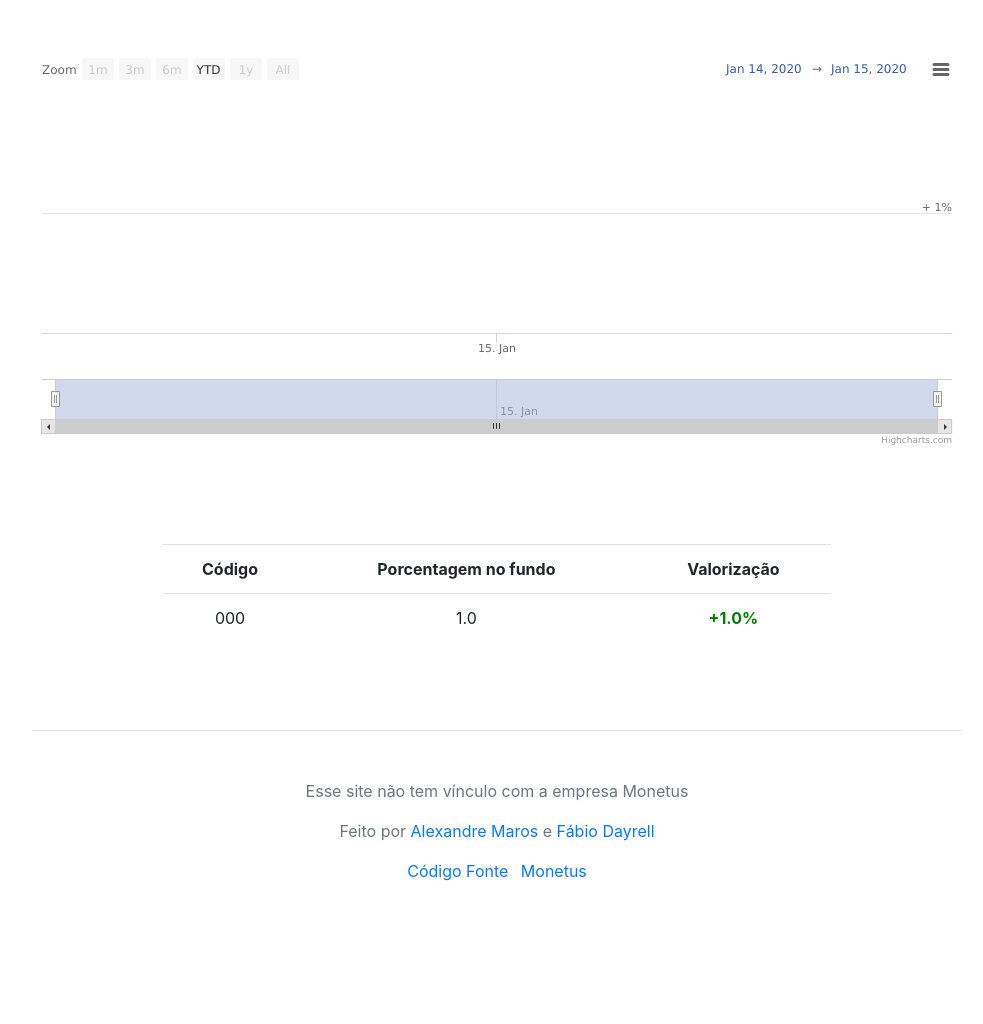
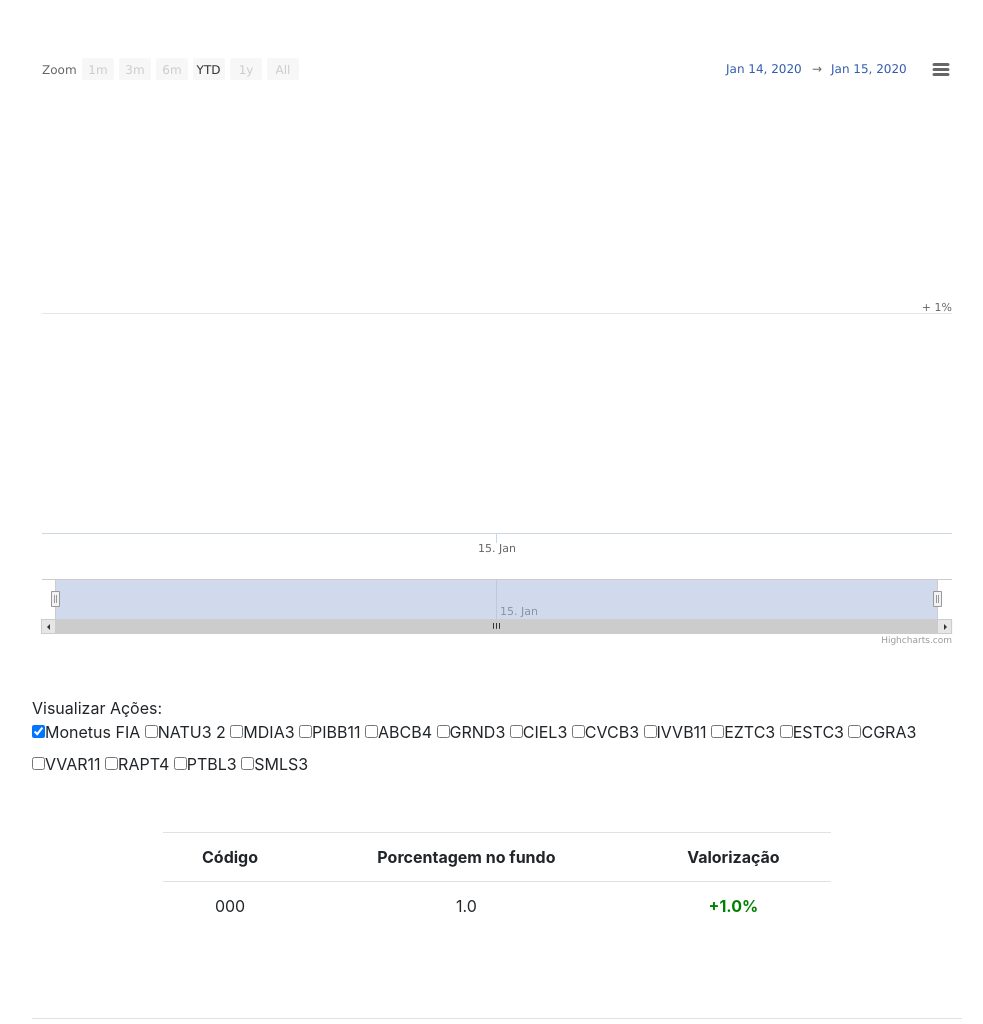
Before and after one commit to alepmaros/monetus-fiavis, a Django app: page /monetus/ in a window 1280 px wide. Shown: the part 249-1273 px from the top of the page, without its empty margins (143-1126 px from the left). Before the commit the page ends 1130 px from the top, so only its background shows below. Run offline with Django 3.2, Linux system fonts and the light colour scheme; tables that the repository leaves empty hold one stand-in row (values such as "Sample post"); some libraries are stand-ins or nearby versions.

Commit message:
Controle de ações que pode visualizar + reindentação (precisa refatorar chart)

```diff
--- a/monetus_fiavis/fiavis/templates/fiavis/chart.html
+++ b/monetus_fiavis/fiavis/templates/fiavis/chart.html
@@ -15,9 +15,10 @@ function search(nameKey, myArray, date, vcp) {
     }
     return 1;
   }
-function toTimestamp(strDate){
+
+  function toTimestamp(strDate) {
     var datum = Date.parse(strDate);
-   return datum/1000;
+    return datum / 1000;
   }
 
   var fiaData = [];
@@ -50,16 +51,11 @@ data.push({
     "data": fiaData
   })
 
-console.log(data)
-console.log('\n\n\n')
-
-console.log(stocks)
-
   stocks.forEach(stock => {
     var stockArray = []
 
     stock.series.forEach(day => {
-    stockArray.push([(day.date).getTime(),day.vcp])
+      stockArray.push([(day.date).getTime(), day.vcp])
     })
 
     data.push({
@@ -72,6 +68,25 @@ var seriesOptions = [],
     seriesCounter = 0,
     names = ['Monetus FIA'];
 
+  function recreateChart(selected_charts = ['Monetus FIA']) {
+    seriesOptions = [],
+      seriesCounter = 0,
+      names = ['Monetus FIA'];
+
+    data.forEach(element => {
+      if (selected_charts.includes(element.name)) {
+        console.log(element.name)
+        seriesOptions.push({
+          name: element.name,
+          data: element.data
+        })
+      }
+    })
+    createChart();
+  }
+
+  recreateChart();
+
   /**
    * Create the chart when all data is loaded
    * @returns {undefined}
@@ -79,6 +94,9 @@ var seriesOptions = [],
   function createChart() {
 
     Highcharts.stockChart('container', {
+      chart: {
+        height: 600
+      },
 
       rangeSelector: {
         selected: 4
@@ -107,16 +125,16 @@ function createChart() {
     });
   }
 
-$.each(data, function (i, name) {
+// $.each(data, function (i, name) {
 
-  seriesOptions[i] = {
-      name: data[i].name,
-      data: data[i].data
-  };
-  seriesCounter += 1;
+//   seriesOptions[i] = {
+//       name: data[i].name,
+//       data: data[i].data
+//   };
+//   seriesCounter += 1;
 
-  if (seriesCounter === data.length) {
-      createChart();
-  }
-});
+//   if (seriesCounter === data.length) {
+//       createChart();
+//   }
+// });
 </script>
--- a/monetus_fiavis/fiavis/templates/fiavis/index.html
+++ b/monetus_fiavis/fiavis/templates/fiavis/index.html
@@ -1,12 +1,13 @@
 <!doctype html>
 <html lang="en">
+
 <head>
   <meta charset="utf-8">
   <meta name="viewport" content="width=device-width, initial-scale=1, shrink-to-fit=no">
   <meta name="description" content="">
   <meta name="author" content="">
 
-    <title>Monetus FIA: Histórico</title>
+  <title>Monetus FIA: Histórico (Não Oficial)</title>
 
   <!-- Bootstrap core CSS -->
   <link rel="stylesheet" href="https://maxcdn.bootstrapcdn.com/bootstrap/4.0.0/css/bootstrap.min.css" integrity="sha384-Gn5384xqQ1aoWXA+058RXPxPg6fy4IWvTNh0E263XmFcJlSAwiGgFAW/dAiS6JXm" crossorigin="anonymous">
@@ -31,9 +32,71 @@
 
   <div class="container">
     <div class="my-5 pt-5 text-muted text-center text-small border-top">
-            <div id="container" style="height: 400px; min-width: 310px"></div>
+      <div id="container" style="min-width: 310px"></div>
     </div>
+
+    Visualizar Ações:
+    <form>
+      <label class="checkbox-inline">
+        <input type="checkbox" onchange="toggleChart(this)" id="_FIA" value="Monetus FIA" checked>Monetus FIA</label>
+      <label class="checkbox-inline">
+        <input type="checkbox" onchange="toggleChart(this)" id="_NATU3" value="NATU3">NATU3 2</label>
+      <label class="checkbox-inline">
+        <input type="checkbox" onchange="toggleChart(this)" id="_MDIA3" value="MDIA3">MDIA3</label>
+      <label class="checkbox-inline">
+        <input type="checkbox" onchange="toggleChart(this)" id="_PIBB" value="PIBB">PIBB11</label>
+      <label class="checkbox-inline">
+        <input type="checkbox" onchange="toggleChart(this)" id="_ABCB4" value="ABCB4">ABCB4</label>
+      <label class="checkbox-inline">
+        <input type="checkbox" onchange="toggleChart(this)" id="_GRND3" value="GRND3">GRND3</label>
+      <label class="checkbox-inline">
+        <input type="checkbox" onchange="toggleChart(this)" id="_CIEL3" value="CIEL3">CIEL3</label>
+      <label class="checkbox-inline">
+        <input type="checkbox" onchange="toggleChart(this)" id="_CVB3" value="CVCB3">CVCB3</label>
+      <label class="checkbox-inline">
+        <input type="checkbox" onchange="toggleChart(this)" id="_IVVB11" value="IVVB11">IVVB11</label>
+      <label class="checkbox-inline">
+        <input type="checkbox" onchange="toggleChart(this)" id="_EZTC3" value="EZTC3">EZTC3</label>
+      <label class="checkbox-inline">
+        <input type="checkbox" onchange="toggleChart(this)" id="_ESTC3" value="ESTC3">ESTC3</label>
+      <label class="checkbox-inline">
+        <input type="checkbox" onchange="toggleChart(this)" id="_CGRA3" value="CGRA3">CGRA3</label>
+      <label class="checkbox-inline">
+        <input type="checkbox" onchange="toggleChart(this)" id="_VVAR11" value="VVAR11">VVAR11</label>
+      <label class="checkbox-inline">
+        <input type="checkbox" onchange="toggleChart(this)" id="_RAPT4" value="RAPT4">RAPT4</label>
+      <label class="checkbox-inline">
+        <input type="checkbox" onchange="toggleChart(this)" id="_PTBL3" value="PTBL3">PTBL3</label>
+      <label class="checkbox-inline">
+        <input type="checkbox" onchange="toggleChart(this)" id="_SMLS3" value="SMLS3">SMLS3</label>
+    </form>
+
+    <script>
+      function toggleChart(element) {
+        element.check != element.checked;
+        selected_charts = []
+        if (document.getElementById("_FIA").checked) { selected_charts.push('Monetus FIA') }
+        if (document.getElementById("_NATU3").checked) { selected_charts.push('NATU3') }
+        if (document.getElementById("_MDIA3").checked) { selected_charts.push('MDIA3') }
+        if (document.getElementById("_PIBB").checked) { selected_charts.push('PIBB') }
+        if (document.getElementById("_ABCB4").checked) { selected_charts.push('ABCB4') }
+        if (document.getElementById("_GRND3").checked) { selected_charts.push('GRND3') }
+        if (document.getElementById("_CIEL3").checked) { selected_charts.push('CIEL3') }
+        if (document.getElementById("_CVB3").checked) { selected_charts.push('CVB3') }
+        if (document.getElementById("_IVVB11").checked) { selected_charts.push('IVVB11') }
+        if (document.getElementById("_EZTC3").checked) { selected_charts.push('EZTC3') }
+        if (document.getElementById("_ESTC3").checked) { selected_charts.push('ESTC3') }
+        if (document.getElementById("_CGRA3").checked) { selected_charts.push('CGRA3') }
+        if (document.getElementById("_VVAR11").checked) { selected_charts.push('VVAR11') }
+        if (document.getElementById("_RAPT4").checked) { selected_charts.push('RAPT4') }
+        if (document.getElementById("_PTBL3").checked) { selected_charts.push('PTBL3') }
+        if (document.getElementById("_SMLS3").checked) { selected_charts.push('SMLS3') }
+        console.log(selected_charts)
+        recreateChart(selected_charts);
+      }
+    </script>
   </div>
+
 
   <div class="container">
 
@@ -45,7 +108,7 @@
           <th>Porcentagem no fundo</th>
           <th>Valorização</th>
         </tr>
-                            {% for stockinst in last_stocks_updated  %}
+        {% for stockinst in last_stocks_updated %}
         <tr>
           <td>{{ stockinst.code }}</td>
           <td>{{ stockinst.fshare }}</td>
@@ -57,18 +120,29 @@
 
     <footer class="my-5 pt-5 text-muted text-center text-small border-top">
       <p>Esse site não tem vínculo com a empresa Monetus</p>
-      <p>Feito por <a href="https://github.com/alepmaros">Alexandre Maros</a> e <a href="https://github.com/Dayrell">Fábio Dayrell</a></p>
+      <p>Feito por
+        <a href="https://github.com/alepmaros">Alexandre Maros</a> e
+        <a href="https://github.com/Dayrell">Fábio Dayrell</a>
+      </p>
       <ul class="list-inline">
-        <li class="list-inline-item"><a href="https://github.com/alepmaros/monetus-fiavis">Código Fonte</a></li>
-        <li class="list-inline-item"><a href="http://monetus.com.br/">Monetus</a></li>
+        <li class="list-inline-item">
+          <a href="https://github.com/alepmaros/monetus-fiavis">Código Fonte</a>
+        </li>
+        <li class="list-inline-item">
+          <a href="http://monetus.com.br/">Monetus</a>
+        </li>
       </ul>
     </footer>
 
-    <script src="https://code.jquery.com/jquery-3.2.1.slim.min.js" integrity="sha384-KJ3o2DKtIkvYIK3UENzmM7KCkRr/rE9/Qpg6aAZGJwFDMVNA/GpGFF93hXpG5KkN" crossorigin="anonymous"></script>
-    <script src="https://cdnjs.cloudflare.com/ajax/libs/popper.js/1.12.9/umd/popper.min.js" integrity="sha384-ApNbgh9B+Y1QKtv3Rn7W3mgPxhU9K/ScQsAP7hUibX39j7fakFPskvXusvfa0b4Q" crossorigin="anonymous"></script>
-    <script src="https://maxcdn.bootstrapcdn.com/bootstrap/4.0.0/js/bootstrap.min.js" integrity="sha384-JZR6Spejh4U02d8jOt6vLEHfe/JQGiRRSQQxSfFWpi1MquVdAyjUar5+76PVCmYl" crossorigin="anonymous"></script>
+    <script src="https://code.jquery.com/jquery-3.2.1.slim.min.js" integrity="sha384-KJ3o2DKtIkvYIK3UENzmM7KCkRr/rE9/Qpg6aAZGJwFDMVNA/GpGFF93hXpG5KkN"
+      crossorigin="anonymous"></script>
+    <script src="https://cdnjs.cloudflare.com/ajax/libs/popper.js/1.12.9/umd/popper.min.js" integrity="sha384-ApNbgh9B+Y1QKtv3Rn7W3mgPxhU9K/ScQsAP7hUibX39j7fakFPskvXusvfa0b4Q"
+      crossorigin="anonymous"></script>
+    <script src="https://maxcdn.bootstrapcdn.com/bootstrap/4.0.0/js/bootstrap.min.js" integrity="sha384-JZR6Spejh4U02d8jOt6vLEHfe/JQGiRRSQQxSfFWpi1MquVdAyjUar5+76PVCmYl"
+      crossorigin="anonymous"></script>
 
     <!-- chart -->
     {% include "fiavis/chart.html" %}
 </body>
+
 </html>
```
Lines whose indentation alone changed are shown as unchanged.
